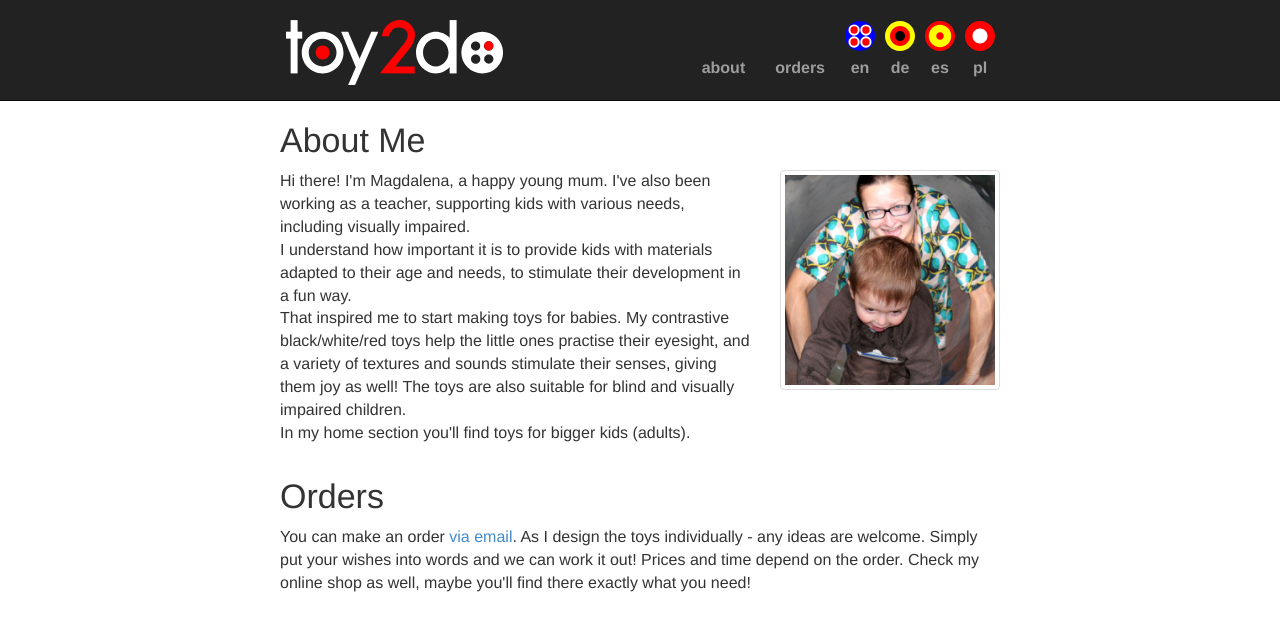
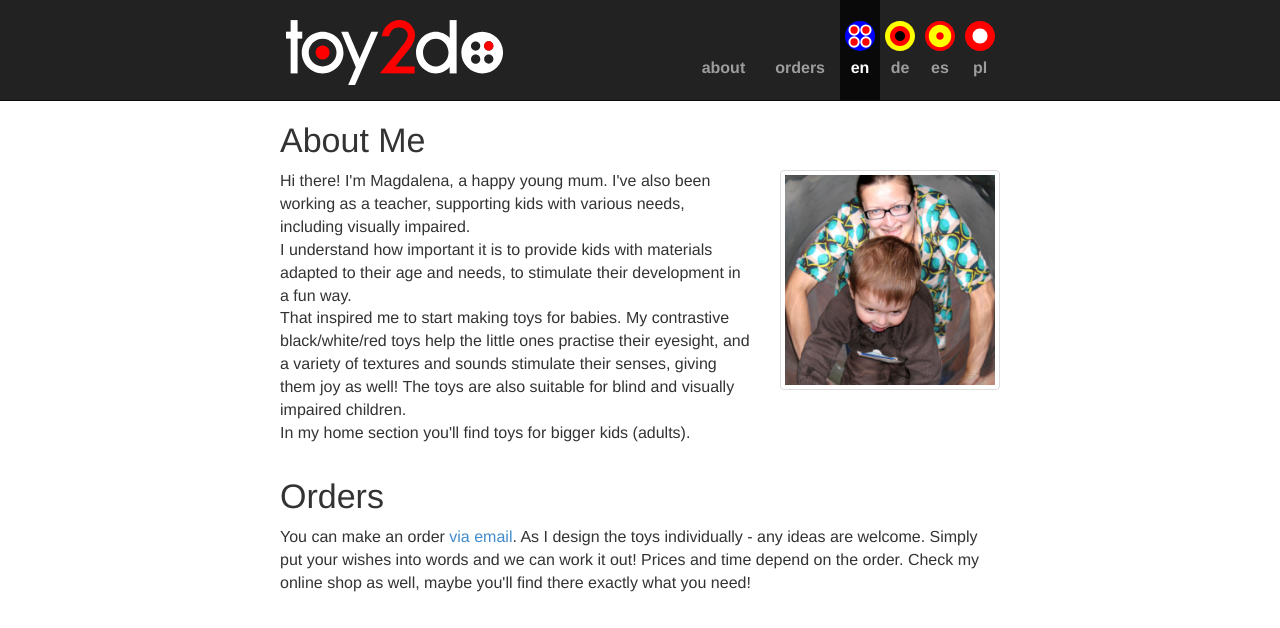
Before and after one commit to qoobaa/toy2do.com, a Jekyll site: the page built from index.html, in a window 1280 px wide and 1085 px high. Shown: the top 628 px of the window. Built offline with Jekyll 4.4.1, drawn with Linux system fonts in a browser that asks for light colours; grey boxes are pictures that could not be loaded.

Commit message:
added more languages

```diff
--- a/_includes/header.html
+++ b/_includes/header.html
@@ -23,109 +23,24 @@
             about
           </a>
         </li>
-        <!-- <li> -->
-        <!--   <a href="#baby"> -->
-        <!--     for baby -->
-        <!--   </a> -->
-        <!-- </li> -->
-        <!-- <li> -->
-        <!--   <a href="#home"> -->
-        <!--     for home -->
-        <!--   </a> -->
-        <!-- </li> -->
         <li>
           <a href="#orders">
             orders
           </a>
         </li>
-        <li>
-          <a href="javascript:;" class="language hidden-xs">
+        {% for locale in site.data.locales %}
+        <li {% if page.locale == locale.code %} class="active" {% endif %}>
+          <a href="{{locale.path}}" class="language hidden-xs">
             <svg height="30" viewBox="0 0 40 40">
-              {% include svg/en.svg %}
+              {% include svg/{{locale.code}}.svg %}
             </svg>
-            <div class="text-center">en</div>
+            <div class="text-center">{{locale.code}}</div>
           </a>
-          <a href="javascript:;" class="visible-xs">
-            English
+          <a href="{{locale.path}}" class="visible-xs">
+            {{locale.name}}
           </a>
         </li>
-        <li>
-          <a href="javascript:;" class="language hidden-xs">
-            <svg height="30" viewBox="0 0 40 40">
-              {% include svg/de.svg %}
-            </svg>
-            <div class="text-center">de</div>
-          </a>
-          <a href="javascript:;" class="visible-xs">
-            Deutsch
-          </a>
-        </li>
-        <li>
-          <a href="javascript:;" class="language hidden-xs">
-            <svg height="30" viewBox="0 0 40 40">
-              {% include svg/es.svg %}
-            </svg>
-            <div class="text-center">es</div>
-          </a>
-          <a href="javascript:;" class="visible-xs">
-            español
-          </a>
-        </li>
-        <li>
-          <a href="javascript:;" class="language hidden-xs">
-            <svg height="30" viewBox="0 0 40 40">
-              {% include svg/pl.svg %}
-            </svg>
-            <div class="text-center">pl</div>
-          </a>
-          <a href="javascript:;" class="visible-xs">
-            polski
-          </a>
-        </li>
-
-        <!-- <li class="dropdown"> -->
-        <!--   <a href="javascript:;" class="dropdown-toggle" data-toggle="dropdown" aria-expanded="false"> -->
-        <!--     <svg height="20" viewBox="0 0 40 40" class="language-icon"> -->
-        <!--       {% include svg/en.svg %} -->
-        <!--     </svg> -->
-        <!--     <span class="sr-only">Change language</span> -->
-        <!--     en <span class="caret"></span> -->
-        <!--   </a> -->
-        <!--   <ul class="dropdown-menu" role="menu"> -->
-        <!--     <li> -->
-        <!--       <a href="javascript:;"> -->
-        <!--         <svg height="20" viewBox="0 0 40 40" class="language-icon"> -->
-        <!--           {% include svg/en.svg %} -->
-        <!--         </svg> -->
-        <!--         <span>English</span> -->
-        <!--       </a> -->
-        <!--     </li> -->
-        <!--     <li> -->
-        <!--       <a href="javascript:;"> -->
-        <!--         <svg height="20" viewBox="0 0 40 40" class="language-icon"> -->
-        <!--           {% include svg/de.svg %} -->
-        <!--         </svg> -->
-        <!--         <span>Deutsch</span> -->
-        <!--       </a> -->
-        <!--     </li> -->
-        <!--     <li> -->
-        <!--       <a href="javascript:;"> -->
-        <!--         <svg height="20" viewBox="0 0 40 40" class="language-icon"> -->
-        <!--           {% include svg/es.svg %} -->
-        <!--         </svg> -->
-        <!--         <span>español</span> -->
-        <!--       </a> -->
-        <!--     </li> -->
-        <!--     <li> -->
-        <!--       <a href="javascript:;"> -->
-        <!--         <svg height="20" viewBox="0 0 40 40" class="language-icon"> -->
-        <!--           {% include svg/pl.svg %} -->
-        <!--         </svg> -->
-        <!--         <span>polski</span> -->
-        <!--       </a> -->
-        <!--     </li> -->
-        <!--   </ul> -->
-        <!-- </li> -->
+        {% endfor %}
       </ul>
     </div>
   </div>
--- a/index.html
+++ b/index.html
@@ -1,5 +1,6 @@
 ---
 layout: default
+locale: en
 ---
 
 <div class="container">
```
Also changed, not shown: _data/locales.yml (added, +12 -0 lines), de.html (added, +8 -0 lines), es.html (added, +8 -0 lines), pl.html (added, +8 -0 lines).
